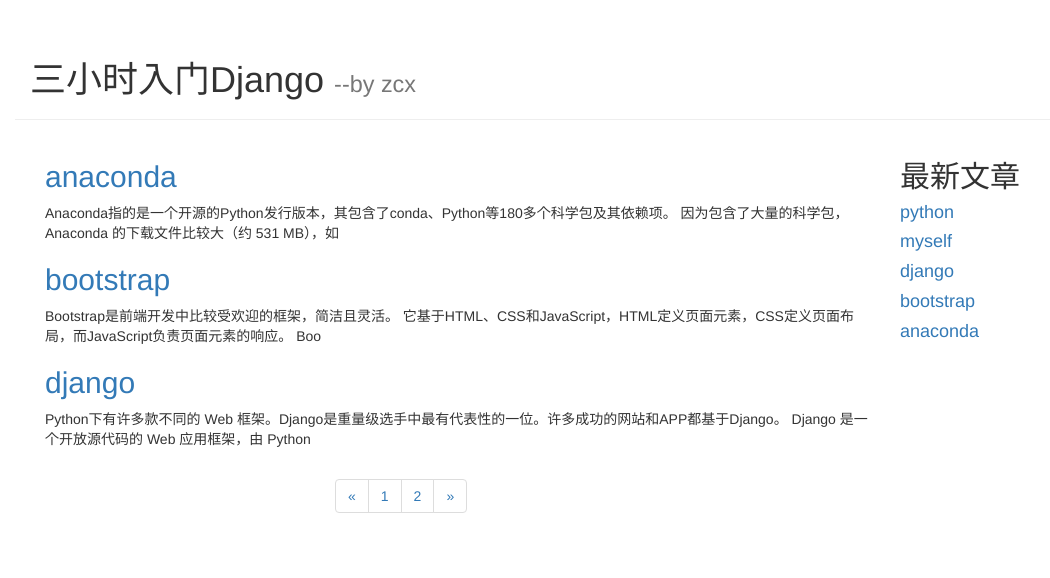
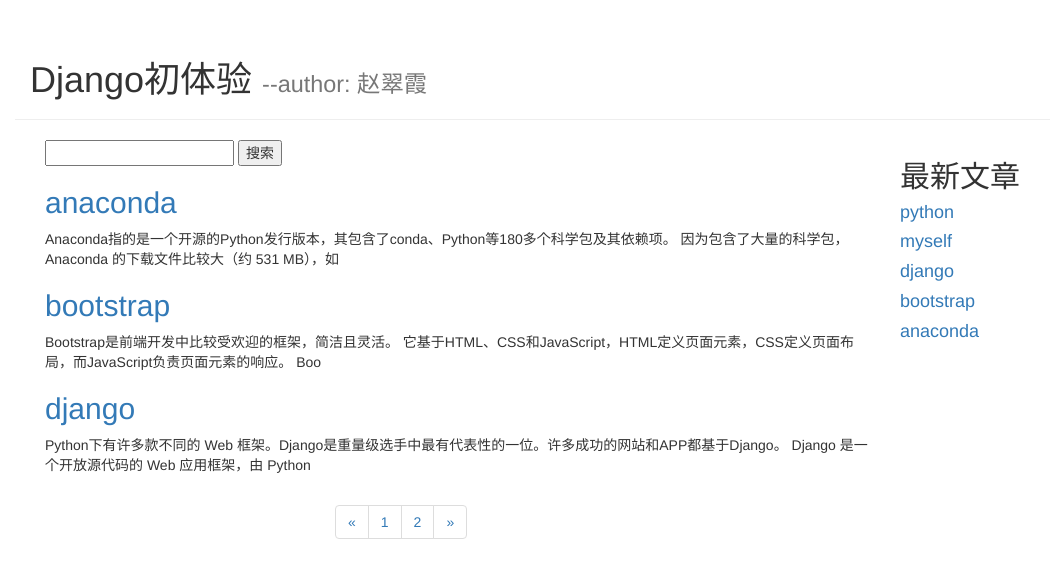
Before and after one commit to zhaocuixia/django_introduction, a Django app: page /blog/index in a window 1280 px wide. Shown: the top 578 px of the page, without its empty margins (40-1090 px from the left). Run offline with Django 3.2, Linux system fonts and the light colour scheme; data comes from the database, SQL or seed files in the repository; some libraries are stand-ins or nearby versions.

Commit message:
增加搜索框

```diff
--- a/blog/templates/blog/index1.html
+++ b/blog/templates/blog/index1.html
@@ -2,7 +2,7 @@
 <html lang="en">
 <head>
     <meta charset="UTF-8">
-    <title>三小时入门Django</title>
+    <title>Django初体验</title>
     <!-- 最新版本的 Bootstrap 核心 CSS 文件 -->
     <link rel="stylesheet" href="https://stackpath.bootstrapcdn.com/bootstrap/3.4.1/css/bootstrap.min.css"
           integrity="sha384-HSMxcRTRxnN+Bdg0JdbxYKrThecOKuH5zCYotlSAcp1+c8xmyTe9GYg1l9a69psu" crossorigin="anonymous">
@@ -13,12 +13,18 @@
 </head>
 <body>
 <div class="container page-header">
-    <h1>三小时入门Django
-        <small>--by zcx</small>
+    <h1>Django初体验
+        <small>--author: 赵翠霞</small>
     </h1>
 </div>
 <div class="container page-body">
     <div class="col-md-9" role="main">
+        <div>
+            <form action="/blog/index/search" method="get">
+                <input type="text" name="q">
+                <input type="submit" value="搜索">
+            </form>
+        </div>
         <div class="body-main">
             {% for article in article_list%}
             <div>
```
